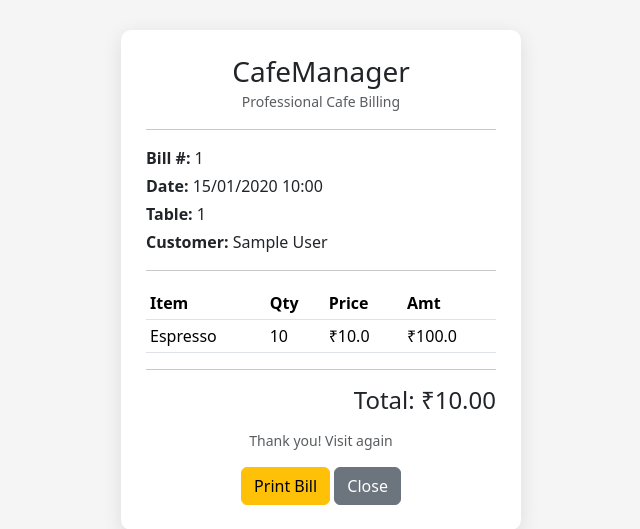
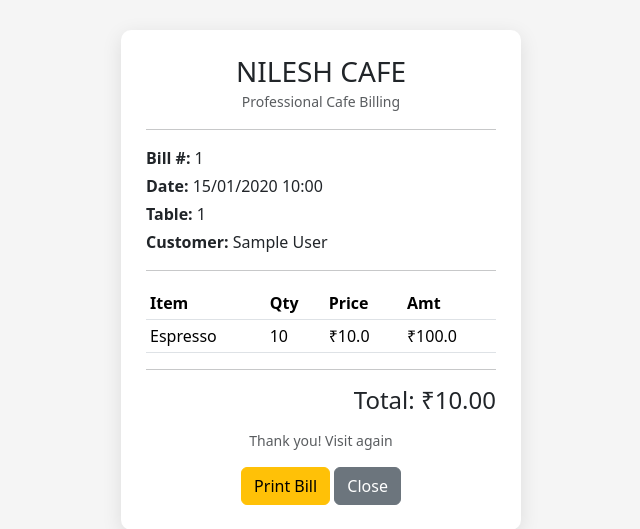
Before and after one commit to SARTHAK3371/NILESH-S-CAFE, a Flask app: page /bill/1 in a window 1280 px wide. Shown: the top 529 px of the page, without its empty margins (319-959 px from the left). Run offline with Flask 3, Linux system fonts and the light colour scheme; a user stored in the database is signed in; data comes from the database, SQL or seed files in the repository; tables that the repository leaves empty hold one stand-in row (values such as "Sample post").

Commit message:
Update bill.html

```diff
--- a/cafe_management/templates/bill.html
+++ b/cafe_management/templates/bill.html
@@ -14,7 +14,7 @@
 <body>
     <div class="bill-box">
         <div class="text-center mb-3">
-            <h3 class="mb-0">CafeManager</h3>
+            <h3 class="mb-0">NILESH CAFE</h3>
             <small class="text-muted">Professional Cafe Billing</small>
         </div>
         <hr>
```
